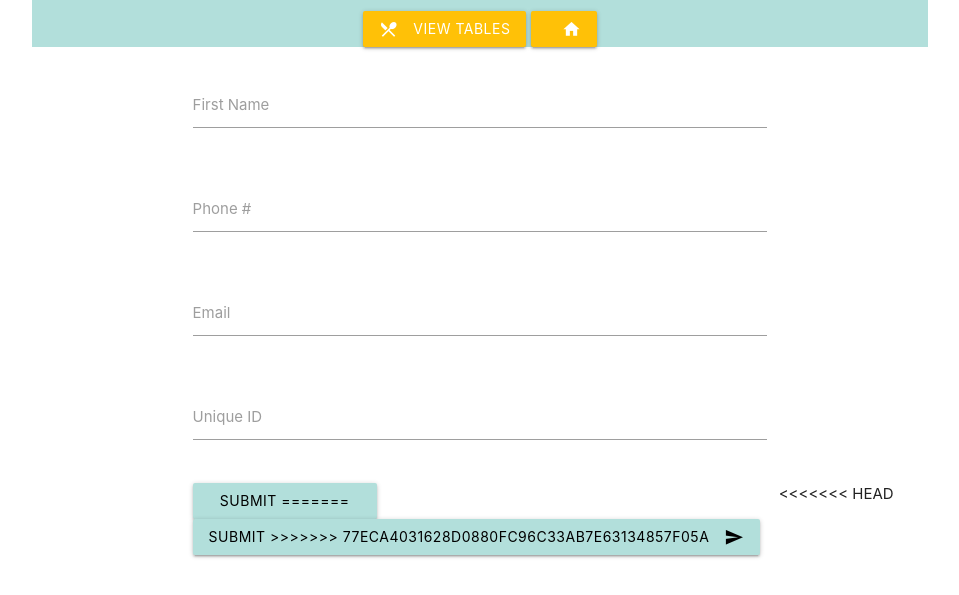
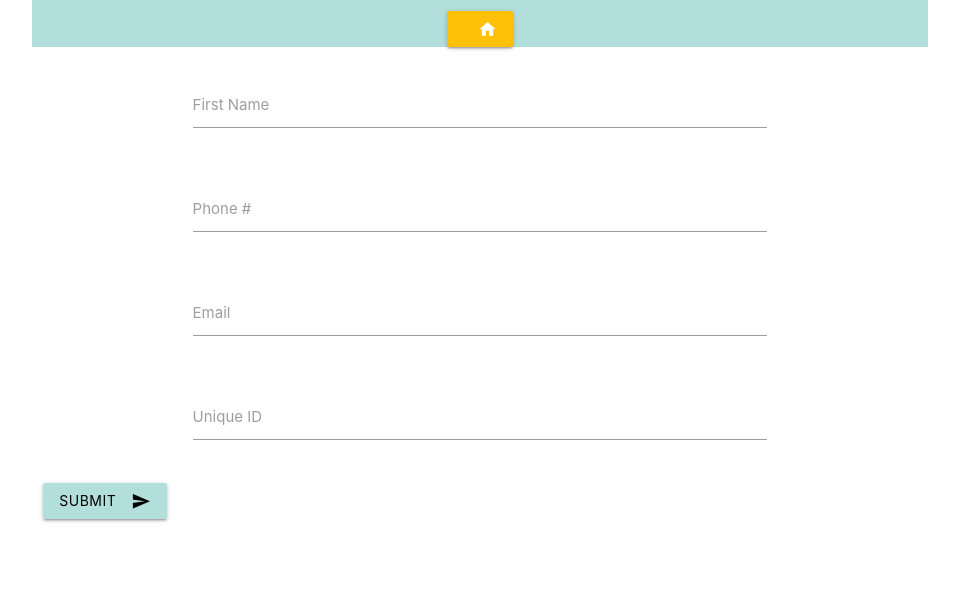
Before and after one commit to stappbot/Really-Cool-Cafe, a website: page reservation.html in a window 1280 px wide. Shown: the part 254-849 px from the top of the page, without its empty margins (160-1119 px from the left). After the commit the page ends 813 px from the top, so only its background shows below. Drawn offline with nearby package versions, Linux system fonts and the light colour scheme.

Commit message:
reservation and home links work

```diff
--- a/reservation.html
+++ b/reservation.html
@@ -21,8 +21,7 @@
             <div class="col s6 offset-s3 center-align">
                 <h2>Hella Cool Cafe <i class="material-icons">brightness_2</i></h2>
                 <h4>Book reservation right now!</h4>
-                <a class=" btn waves-effect amber"><i class="material-icons left">local_dining</i>View Tables</a>
-                <a class="btn waves-effect amber"><i class="material-icons right">home</i></a>
+                <a href="./" class="btn waves-effect amber"><i class="material-icons right">home</i></a>
             </div>
         </div>
     </div>
@@ -58,13 +57,8 @@
       </div>
 
       <div class="row">
-<<<<<<< HEAD
-        <div class="col s8 offset-s2">
-          <button class="btn waves-effect waves-light teal lighten-4 black-text" type="submit" name="action">Submit
-=======
         <div class="col s8">
           <button id="send" class="btn waves-effect waves-light teal lighten-4 black-text" type="submit" name="action">Submit
->>>>>>> 77eca4031628d0880fc96c33ab7e63134857f05a
             <i class="material-icons right">send</i>
             </button>
         </div>
```
Also changed, not shown: index.html (+0 -1 lines).
